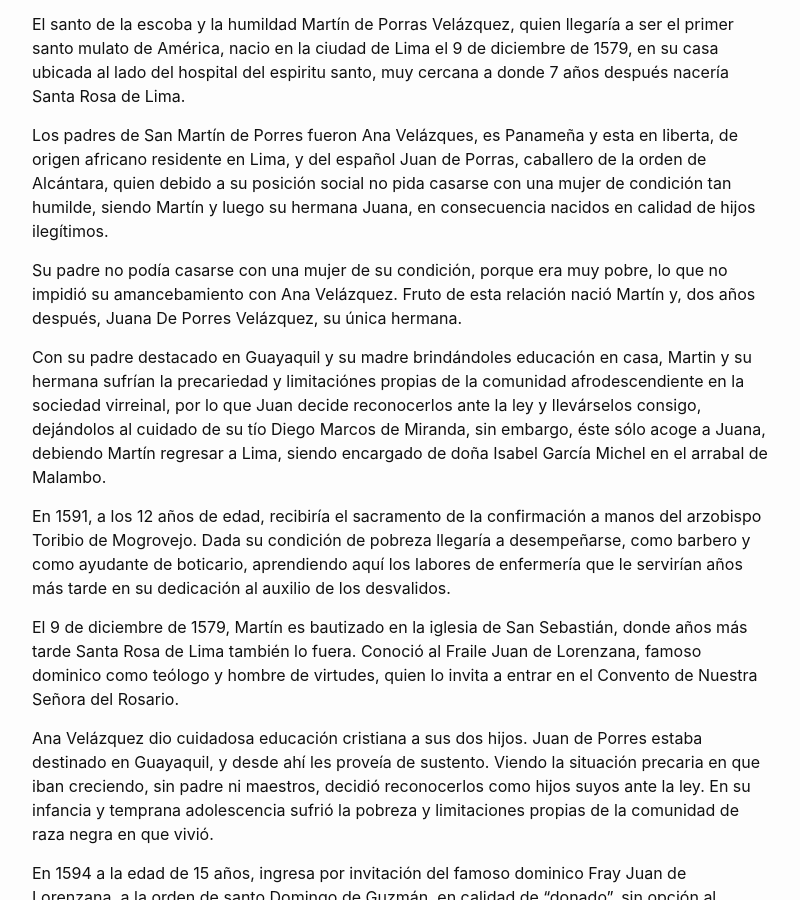
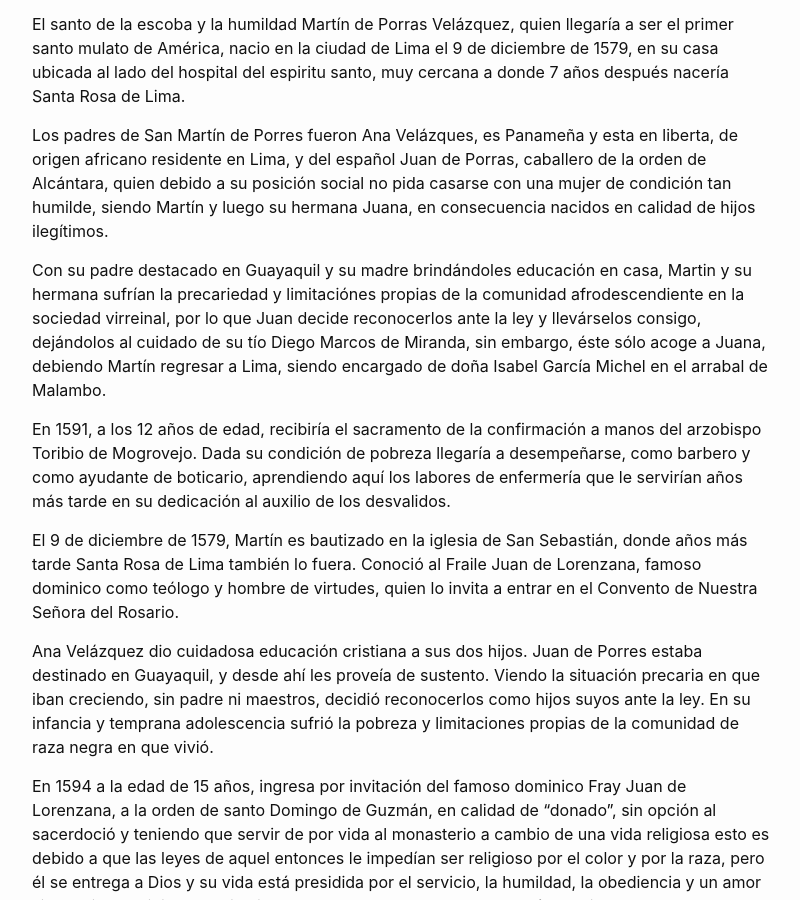
Before and after one commit to dylanmeca/dylanmeca.github.io, a Jekyll site: the page built from _posts/2021-08-10-La-vida-de-San-Martin-de-Porres.md, in a window 1280 px wide and 900 px high, scrolled down 1001 px. Shown: the whole window, without its empty margins (238-1038 px from the left). Built offline with Jekyll 4.4.1, drawn with Linux system fonts in a browser that asks for light colours; a script that is not in the unit is left out; comment, search, counter and statistics services are not loaded.

Commit message:
Update 2021-08-10-La-vida-de-San-Martin-de-Porres.md

```diff
--- a/_posts/2021-08-10-La-vida-de-San-Martin-de-Porres.md
+++ b/_posts/2021-08-10-La-vida-de-San-Martin-de-Porres.md
@@ -54,8 +54,6 @@ keywords:
 El santo de la escoba y la humildad Martín de Porras Velázquez, quien llegaría a ser el primer santo mulato de América, nacio en la ciudad de Lima el 9 de diciembre de 1579, en su casa ubicada al lado del hospital del espiritu santo, muy cercana a donde 7 años después nacería Santa Rosa de Lima.
 
 Los padres de San Martín de Porres fueron Ana Velázques, es Panameña y esta en liberta, de origen africano residente en Lima, y del español Juan de Porras, caballero de la orden de Alcántara, quien debido a su posición social no pida casarse con una mujer de condición tan humilde, siendo Martín y luego su hermana Juana, en consecuencia nacidos en calidad de hijos ilegítimos.
-
-Su padre no podía casarse con una mujer de su condición, porque era muy pobre, lo que no impidió su amancebamiento con Ana Velázquez. Fruto de esta relación nació Martín y, dos años después, Juana De Porres Velázquez, su única hermana.
 
 Con su padre destacado en Guayaquil y su madre brindándoles educación en casa, Martin y su hermana sufrían la precariedad y limitaciónes propias de la comunidad afrodescendiente en la sociedad virreinal, por lo que Juan decide reconocerlos ante la ley y llevárselos consigo, dejándolos al cuidado de su tío Diego Marcos de Miranda, sin embargo, éste sólo acoge a Juana, debiendo Martín regresar a Lima, siendo encargado de doña Isabel García Michel en el arrabal de Malambo.
 
```
